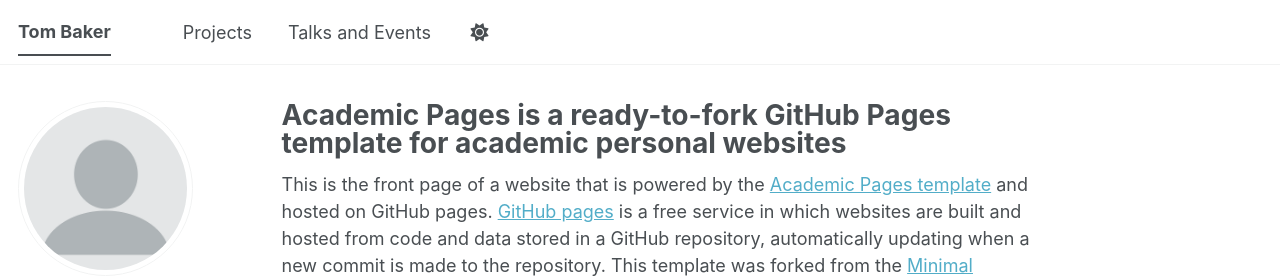
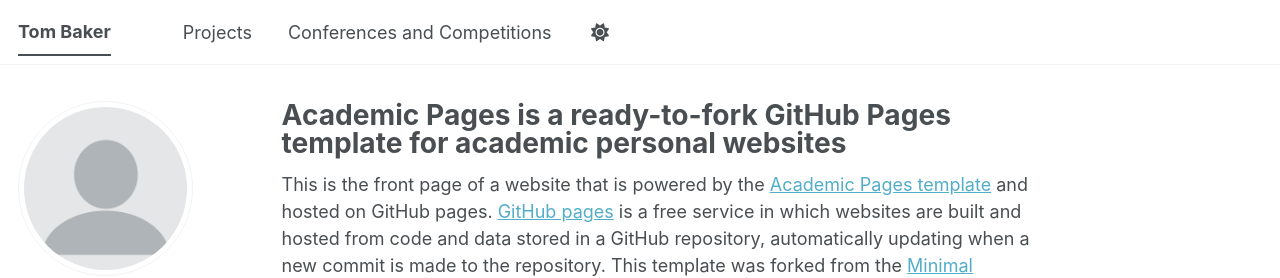
Before and after one commit to tbaker6/tbaker6.github.io, a Jekyll site: the page built from _pages/about.md, in a window 1280 px wide. Shown: the top 278 px of the page. Built offline with Jekyll 4.4.1, drawn with Linux system fonts in a browser that asks for light colours; a script bundle is joined from its source files by our own code; a style sheet for code colours, icons or effects is not loaded.

Commit message:
Update navigation.yml

```diff
--- a/_data/navigation.yml
+++ b/_data/navigation.yml
@@ -11,5 +11,5 @@ main:
   - title: "Projects"
     url: /publications/
 
-  - title: "Talks and Events"
+  - title: "Conferences and Competitions"
     url: /talks/
```
